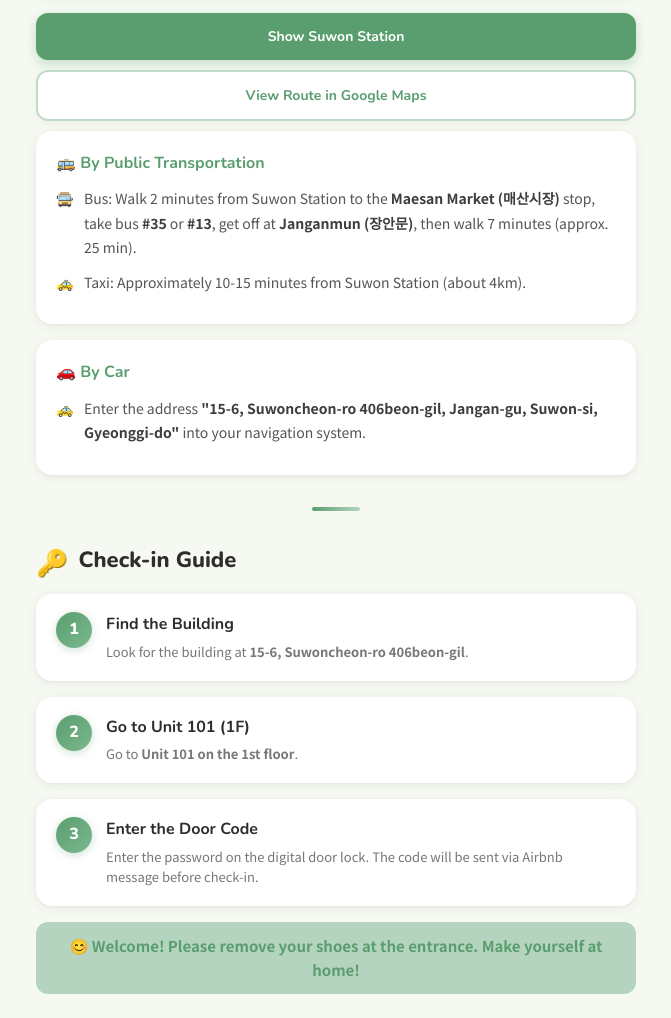
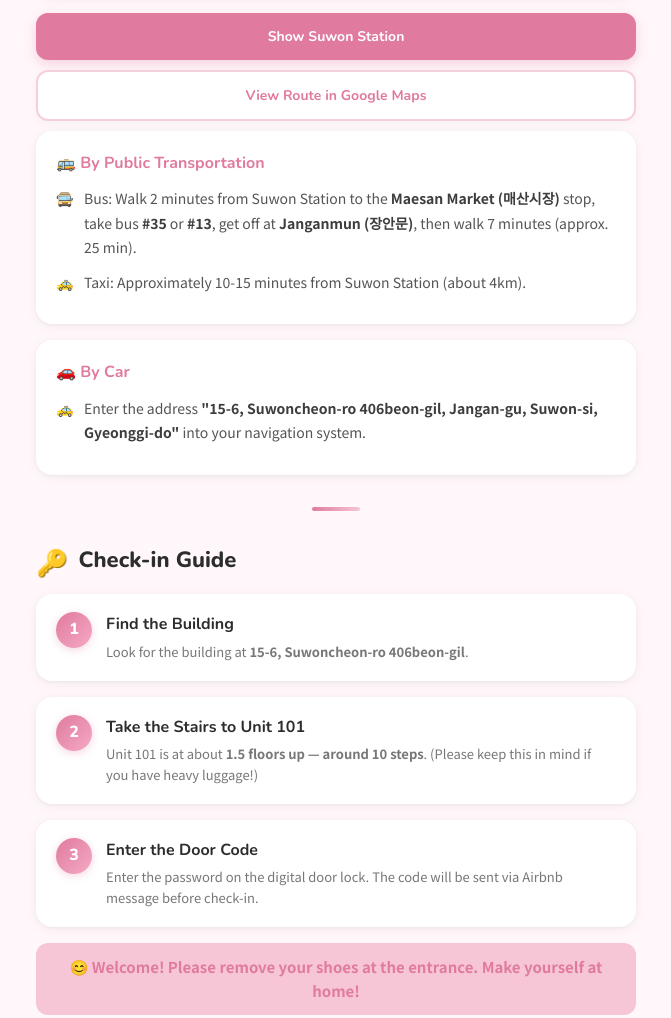
Before and after one commit to filling1114/filling, a plain HTML site: page somsatang/index.html in a window 1280 px wide. Shown: the part 878-1896 px from the top of the page, without its empty margins (304-975 px from the left). Drawn offline with nearby package versions, Linux system fonts and the light colour scheme; some packages are replaced by stand-ins of ours.

Commit message:
feat: 솜사탕 핑크 테마 + 체크인 계단(1.5층) 안내
- styles.css의 하드코딩 초록색을 CSS 변수로 정리 (숙소별 테마 덮어쓰기용)
- 솜사탕 index.html에서 색 변수만 핑크로 덮어씀
- 체크인 2단계: 계단 10개 정도·1.5층 높이·무거운 짐 안내 (4개 언어)

Co-Authored-By: Claude Opus 5.5 <noreply@anthropic.com>

```diff
--- a/somsatang/index.html
+++ b/somsatang/index.html
@@ -12,6 +12,20 @@
       rel="stylesheet"
     />
     <link rel="stylesheet" href="../styles.css" />
+    <!-- 솜사탕 테마: 몽글몽글 달콤한 핑크 (공통 styles.css 의 색 변수만 덮어씀) -->
+    <style>
+      :root {
+        --color-primary: #E07A9E;
+        --color-primary-dark: #CC6188;
+        --color-primary-light: #F6C6D7;
+        --color-primary-rgb: 224, 122, 158;
+        --color-accent: #F4A9C4;
+        --color-primary-tint: #FDEEF3;
+        --color-primary-tint-hover: #FADDE7;
+        --color-primary-border: #F5CFDC;
+        --color-bg: #FFF7FA;
+      }
+    </style>
   </head>
   <body>
     <div class="page-wrapper">
--- a/somsatang/lang/en.html
+++ b/somsatang/lang/en.html
@@ -41,8 +41,8 @@
         <div class="checkin-step-body">
           <div class="checkin-step-number">2</div>
           <div>
-            <h3 class="checkin-step-title">Go to Unit 101 (1F)</h3>
-            <p class="checkin-step-desc">Go to <strong>Unit 101 on the 1st floor</strong>.</p>
+            <h3 class="checkin-step-title">Take the Stairs to Unit 101</h3>
+            <p class="checkin-step-desc">Unit 101 is at about <strong>1.5 floors up — around 10 steps</strong>. (Please keep this in mind if you have heavy luggage!)</p>
           </div>
         </div>
       </div>
--- a/styles.css
+++ b/styles.css
@@ -3,6 +3,11 @@
   --color-primary: #5A9E6F;
   --color-primary-dark: #4A8A5E;
   --color-primary-light: #B5D4C0;
+  --color-primary-rgb: 90, 158, 111; /* rgba() 그림자용 — --color-primary 와 같은 색 */
+  --color-accent: #7BB88D;
+  --color-primary-tint: var(--color-primary-tint);
+  --color-primary-tint-hover: var(--color-primary-tint-hover);
+  --color-primary-border: var(--color-primary-border);
   --color-bg: #F5F9F2;
   --color-card: #FFFFFF;
   --color-text: #3D3D3D;
@@ -40,7 +45,7 @@ body {
 
 /* ===== Header ===== */
 .site-header {
-  background: linear-gradient(135deg, #4A8A5E 0%, #5A9E6F 50%, #7BB88D 100%);
+  background: linear-gradient(135deg, var(--color-primary-dark) 0%, var(--color-primary) 50%, var(--color-accent) 100%);
   padding: 48px 24px 40px;
   text-align: center;
   position: relative;
@@ -391,13 +396,13 @@ body {
   border: none;
   background: var(--color-primary);
   color: #fff;
-  box-shadow: 0 4px 12px rgba(90,158,111,0.3);
+  box-shadow: 0 4px 12px rgba(var(--color-primary-rgb), 0.3);
   transition: all 0.2s ease;
 }
 
 .transit-button:hover {
   background: var(--color-primary-dark);
-  box-shadow: 0 6px 16px rgba(90,158,111,0.4);
+  box-shadow: 0 6px 16px rgba(var(--color-primary-rgb), 0.4);
 }
 
 .google-maps-button {
@@ -413,13 +418,13 @@ body {
   cursor: pointer;
   background: #fff;
   color: var(--color-primary);
-  border: 2px solid #C2DBC9;
+  border: 2px solid var(--color-primary-border);
   box-shadow: 0 2px 8px rgba(0,0,0,0.04);
   transition: all 0.2s ease;
 }
 
 .google-maps-button:hover {
-  background: #EDF5EF;
+  background: var(--color-primary-tint);
   border-color: var(--color-primary);
 }
 
@@ -439,14 +444,14 @@ body {
   font-size: 14px;
   font-weight: 700;
   cursor: pointer;
-  background: #EDF5EF;
+  background: var(--color-primary-tint);
   color: var(--color-primary);
-  border: 2px solid #C2DBC9;
+  border: 2px solid var(--color-primary-border);
   transition: all 0.2s ease;
 }
 
 .parking-button:hover {
-  background: #DCEEE0;
+  background: var(--color-primary-tint-hover);
   border-color: var(--color-primary);
 }
 
@@ -530,7 +535,7 @@ body {
 .divider {
   width: 48px;
   height: 4px;
-  background: linear-gradient(90deg, #5A9E6F, #B5D4C0);
+  background: linear-gradient(90deg, var(--color-primary), var(--color-primary-light));
   border-radius: 2px;
   margin: 32px auto;
   border: none;
@@ -615,7 +620,7 @@ body {
   width: 36px;
   height: 36px;
   min-width: 36px;
-  background: linear-gradient(135deg, #5A9E6F, #7BB88D);
+  background: linear-gradient(135deg, var(--color-primary), var(--color-accent));
   border-radius: 50%;
   display: flex;
   align-items: center;
@@ -624,7 +629,7 @@ body {
   font-size: 16px;
   font-weight: 800;
   color: #fff;
-  box-shadow: 0 2px 8px rgba(90,158,111,0.3);
+  box-shadow: 0 2px 8px rgba(var(--color-primary-rgb), 0.3);
 }
 
 .checkin-step-title {
```
Also changed, not shown: somsatang/lang/ja.html (+2 -2 lines), somsatang/lang/ko.html (+2 -2 lines), somsatang/lang/zh.html (+2 -2 lines).
